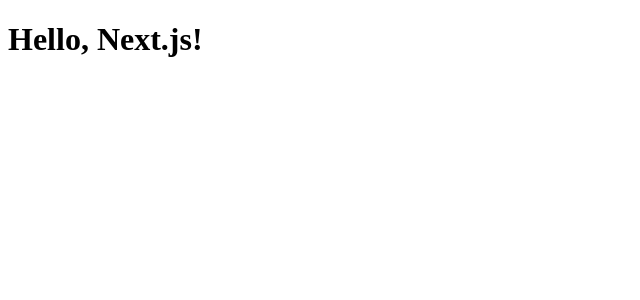
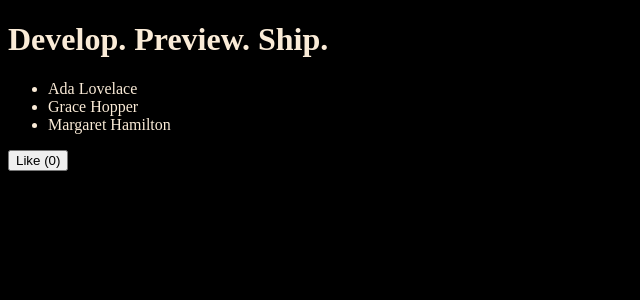
Before and after one commit to MarcoRosselDev/next-js-05, a Next.js app: page / in a window 1280 px wide. Shown: the top 300 px of the page, without its empty margins (0-640 px from the left). Built offline with nearby package versions, Linux system fonts and the light colour scheme.

Commit message:
next reminder - last rm

```diff
--- /dev/null
+++ b/app/layout.jsx
@@ -0,0 +1,24 @@
+/* export default function RootLayout({
+  children,
+}: {
+  children: React.ReactNode
+}) {
+  return (
+    <html lang="en">
+      <body>{children}</body>
+    </html>
+  )
+} */
+
+export const metadata = {
+  title: 'Next.js',
+  description: 'Generated by Next.js',
+};
+
+export default function RootLayout({ children }) {
+  return (
+    <html lang="en">
+      <body>{children}</body>
+    </html>
+  );
+}
--- a/app/layout.tsx
+++ /dev/null
@@ -1,11 +0,0 @@
-export default function RootLayout({
-  children,
-}: {
-  children: React.ReactNode
-}) {
-  return (
-    <html lang="en">
-      <body>{children}</body>
-    </html>
-  )
-}
--- /dev/null
+++ b/app/page.jsx
@@ -0,0 +1,30 @@
+"use client";
+import { useState } from 'react';
+import './styles.css';
+
+function Header({ title }) {
+  return <h1>{title ? title : 'Default title'}</h1>;
+}
+
+export default function HomePage() {
+  const names = ['Ada Lovelace', 'Grace Hopper', 'Margaret Hamilton'];
+
+  const [likes, setLikes] = useState(0);
+
+  function handleClick() {
+    setLikes(likes + 1);
+  }
+
+  return (
+    <div>
+      <Header title="Develop. Preview. Ship." />
+      <ul>
+        {names.map((name) => (
+          <li key={name}>{name}</li>
+        ))}
+      </ul>
+
+      <button onClick={handleClick}>Like ({likes})</button>
+    </div>
+  );
+}
--- a/app/page.tsx
+++ /dev/null
@@ -1,3 +0,0 @@
-export default function Page() {
-  return <h1>Hello, Next.js!</h1>
-}
--- /dev/null
+++ b/app/styles.css
@@ -0,0 +1,4 @@
+body{
+  background-color: black;
+  color: antiquewhite;
+}
--- a/tsconfig.json
+++ b/tsconfig.json
@@ -28,7 +28,7 @@
     ".next/types/**/*.ts",
     "**/*.ts",
     "**/*.tsx"
-  ],
+, "app/page.jsx", "app/layout.jsx"  ],
   "exclude": [
     "node_modules"
   ]
```
Also changed, not shown: package.json (+2 -9 lines), .eslintrc.json (deleted), 1 other file (tests, documents, lock files or other folders).
